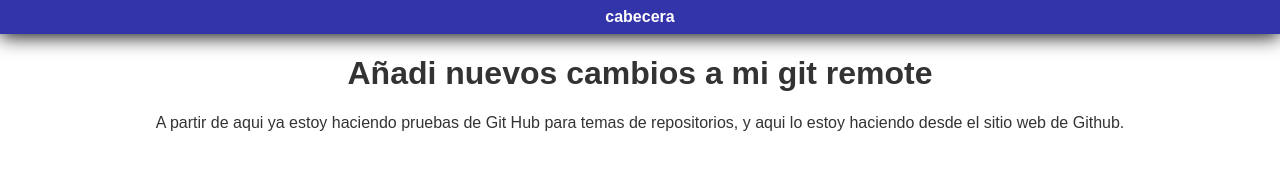
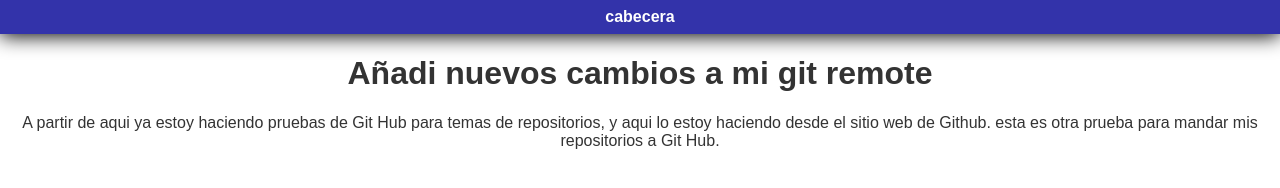
Before and after one commit to Yamendo21/hypertexto, a plain HTML site: page blogspot.html in a window 1280 px wide. Drawn offline with Linux system fonts and the light colour scheme.

Commit message:
cambios de repositorio

```diff
--- a/blogspot.html
+++ b/blogspot.html
@@ -14,6 +14,7 @@
                 <h1>Añadi nuevos cambios a mi git remote
                 </h1>
                 <p> A partir de aqui ya estoy haciendo pruebas de Git Hub para temas de repositorios, y aqui lo estoy haciendo desde el sitio web de Github.
+                    esta es otra prueba para mandar mis repositorios a Git Hub.
                 </p>
             </div>
         </div>
```
